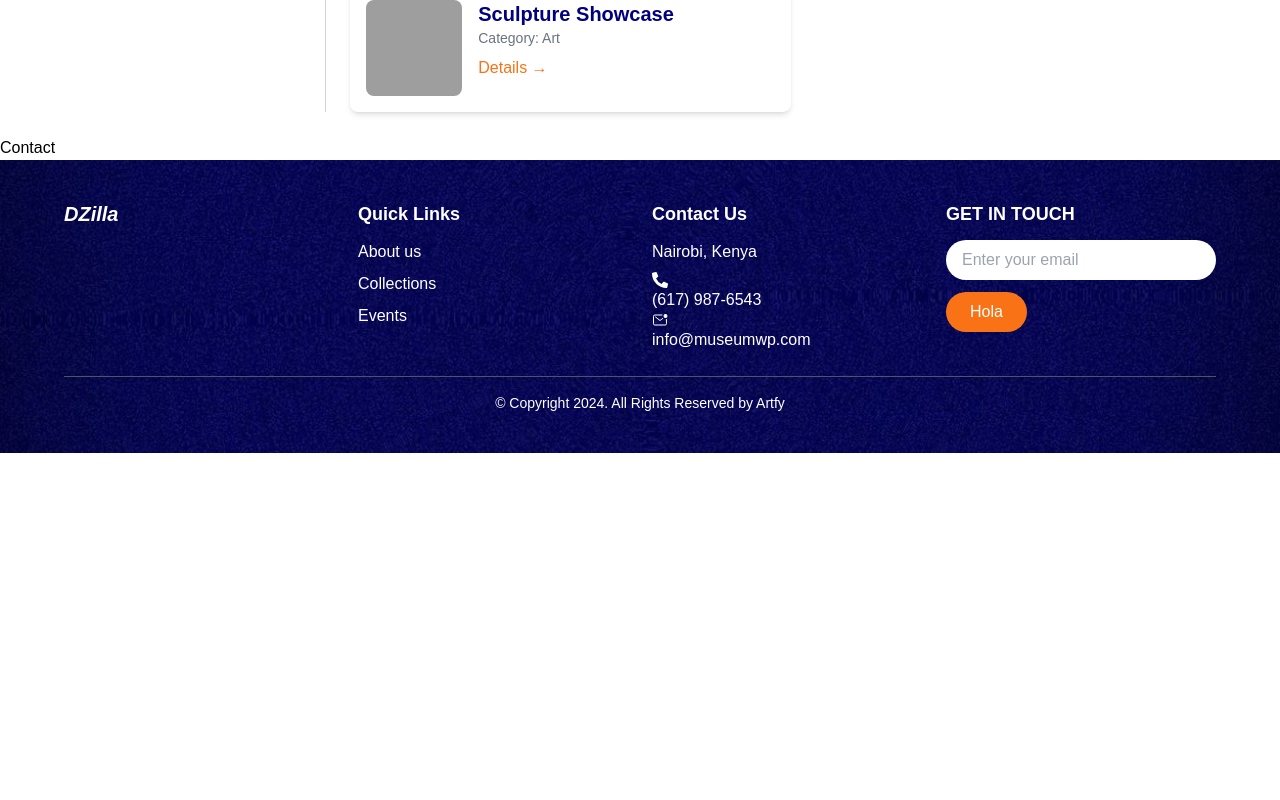
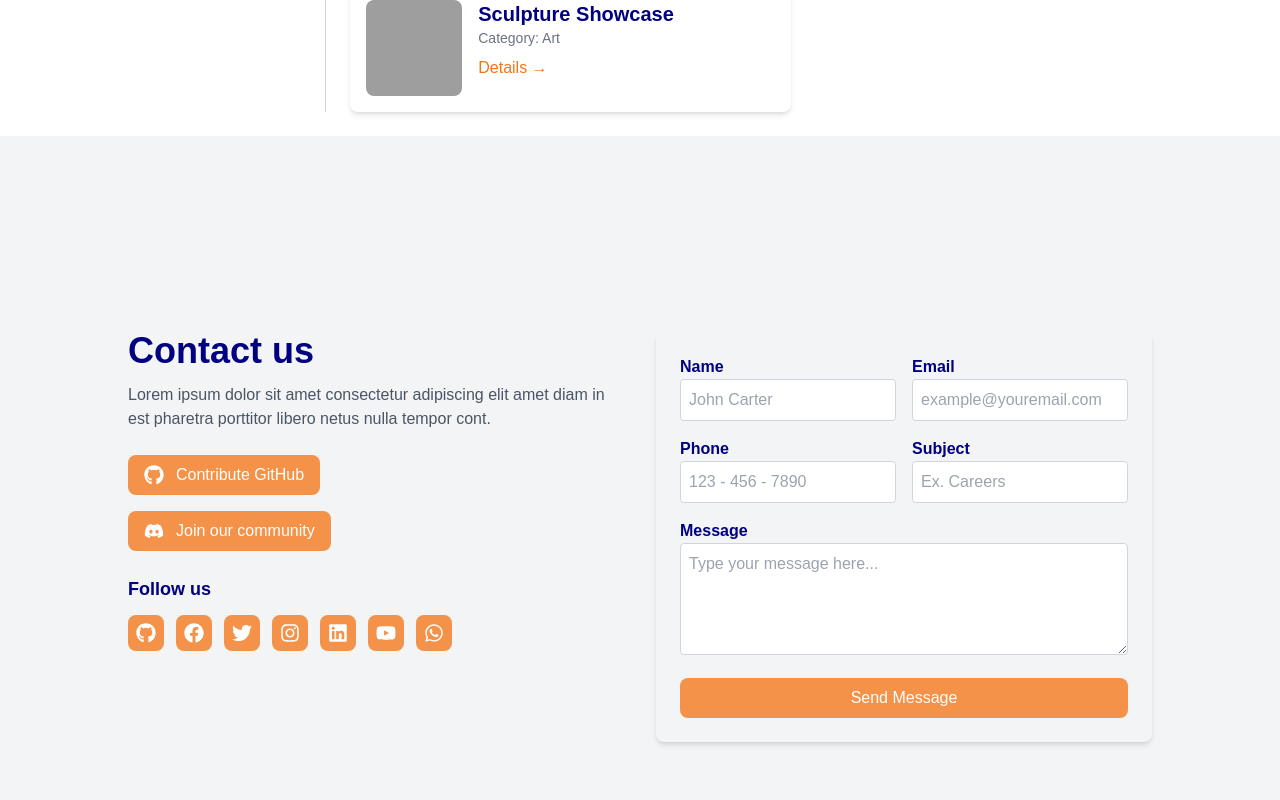
Before and after one commit to DavisKiprotich/DavidZilla-Creatives, a Next.js app: page / in a window 1280 px wide. Shown: the part 1600-2400 px from the top of the page. Before the commit the page ends 2053 px from the top, so only its background shows below. Built offline with nearby package versions, Linux system fonts and the light colour scheme; grey boxes are pictures that could not be loaded.

Commit message:
Working on contact section

```diff
--- a/src/components/Contact.js
+++ b/src/components/Contact.js
@@ -1,8 +1,69 @@
 import React from 'react'
+import { FaGithub, FaDiscord, FaFacebook, FaTwitter, FaInstagram, FaLinkedin, FaYoutube, FaWhatsapp } from "react-icons/fa";
 
 const Contact = () => {
   return (
-    <div>Contact</div>
+      <div className="bg-gray-100 text-textBlue min-h-screen flex items-center justify-center p-6">
+      <div className="max-w-5xl w-full grid grid-cols-1 md:grid-cols-2 gap-8">
+        {/* Left Section */}
+        <div>
+          <h2 className="text-4xl font-bold">Contact us</h2>
+          <p className="mt-3 text-gray-600">
+            Lorem ipsum dolor sit amet consectetur adipiscing elit amet diam in est pharetra
+            porttitor libero netus nulla tempor cont.
+          </p>
+
+          <div className="mt-6 space-y-4">
+            <button className="flex items-center gap-3 bg-secondary text-white px-4 py-2 rounded-lg w-fit">
+              <FaGithub size={20} /> Contribute GitHub
+            </button>
+            <button className="flex items-center gap-3 bg-secondary text-white px-4 py-2 rounded-lg w-fit">
+              <FaDiscord size={20} /> Join our community
+            </button>
+          </div>
+
+          <div className="mt-6">
+            <h3 className="text-lg font-semibold">Follow us</h3>
+            <div className="flex gap-3 mt-3">
+              <span className="bg-secondary p-2 rounded-lg"><FaGithub size={20} className="text-white" /></span>
+              <span className="bg-secondary p-2 rounded-lg"><FaFacebook size={20} className="text-white" /></span>
+              <span className="bg-secondary p-2 rounded-lg"><FaTwitter size={20} className="text-white" /></span>
+              <span className="bg-secondary p-2 rounded-lg"><FaInstagram size={20} className="text-white" /></span>
+              <span className="bg-secondary p-2 rounded-lg"><FaLinkedin size={20} className="text-white" /></span>
+              <span className="bg-secondary p-2 rounded-lg"><FaYoutube size={20} className="text-white" /></span>
+              <span className="bg-secondary p-2 rounded-lg"><FaWhatsapp size={20} className="text-white" /></span>
+            </div>
+          </div>
+        </div>
+
+        {/* Right Section (Form) */}
+        <div className="bg-gray-100 p-6 rounded-lg shadow-md">
+          <div className="grid grid-cols-1 md:grid-cols-2 gap-4">
+            <div>
+              <label className="block font-semibold">Name</label>
+              <input type="text" className="w-full p-2 rounded border border-gray-300" placeholder="John Carter" />
+            </div>
+            <div>
+              <label className="block font-semibold">Email</label>
+              <input type="email" className="w-full p-2 rounded border border-gray-300" placeholder="example@youremail.com" />
+            </div>
+            <div>
+              <label className="block font-semibold">Phone</label>
+              <input type="text" className="w-full p-2 rounded border border-gray-300" placeholder="123 - 456 - 7890" />
+            </div>
+            <div>
+              <label className="block font-semibold">Subject</label>
+              <input type="text" className="w-full p-2 rounded border border-gray-300" placeholder="Ex. Careers" />
+            </div>
+          </div>
+          <div className="mt-4">
+            <label className="block font-semibold">Message</label>
+            <textarea className="w-full p-2 rounded border border-gray-300 h-28" placeholder="Type your message here..."></textarea>
+          </div>
+          <button className="mt-4 bg-secondary text-white px-6 py-2 rounded-lg w-full">Send Message</button>
+        </div>
+      </div>
+    </div>
   )
 }
 
--- a/src/components/Header.js
+++ b/src/components/Header.js
@@ -27,13 +27,13 @@ const Header = () => {
     <section className="w-full min-h-screen flex flex-col items-center justify-center bg-gray-100 px-6 lg:px-10 pt-20">
       {/* H1 & Paragraph Section */}
       <div className="w-full flex flex-col lg:flex-row items-center lg:justify-between max-w-6xl text-center lg:text-left">
-        <h1 className="text-3xl lg:text-5xl font-bold text-primary leading-tight">
+        <h1 className="text-3xl lg:text-5xl font-bold text-textBlue leading-tight">
           Drive into <br />
           <span className="text-accent italic">creativity</span> with our <br />
           <span className="text-secondary italic">gallery collection</span>
         </h1>
         <div className="max-w-md mt-4 lg:mt-0">
-          <p className="text-base lg:text-lg text-gray-600">
+          <p className="text-base lg:text-lg text-primary">
             Explore our curated gallery collections, featuring captivating works
             from renowned artists. Immerse yourself in upcoming exhibitions and
             events that celebrate creativity.
--- a/src/components/Navbar.js
+++ b/src/components/Navbar.js
@@ -7,7 +7,7 @@ const Navbar = () => {
   const [isOpen, setIsOpen] = useState(false);
   return (
     <nav className="flex justify-between items-center py-4 px-8 bg-[rgba(255,255,255,0.25)] backdrop-blur-md fixed w-full z-20">
-      <div className="text-2xl font-bold text-primary">DZilla</div>
+      <div className="text-2xl font-bold text-textBlue">DZilla</div>
 
       <div className="md:hidden" onClick={() => setIsOpen(!isOpen)}>
         {isOpen ? <X size={30} /> : <Menu size={30} />}
```
